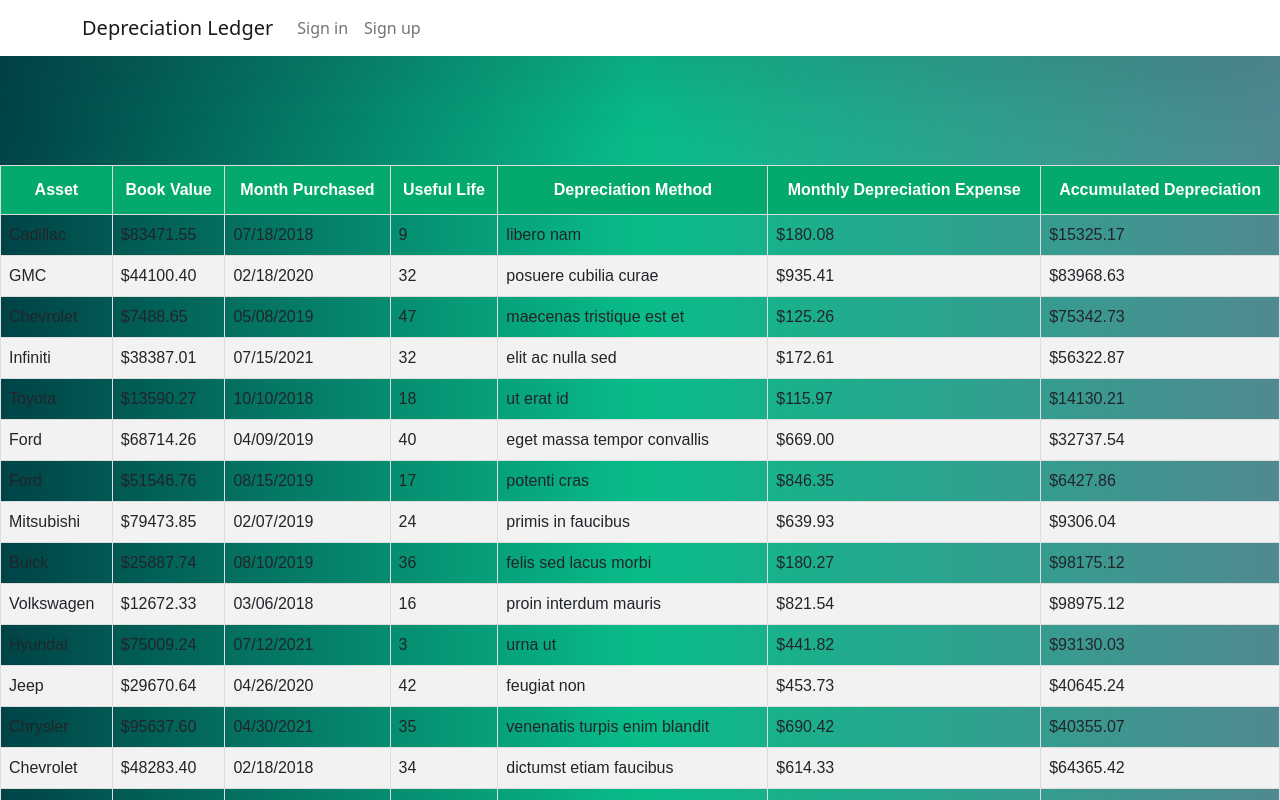
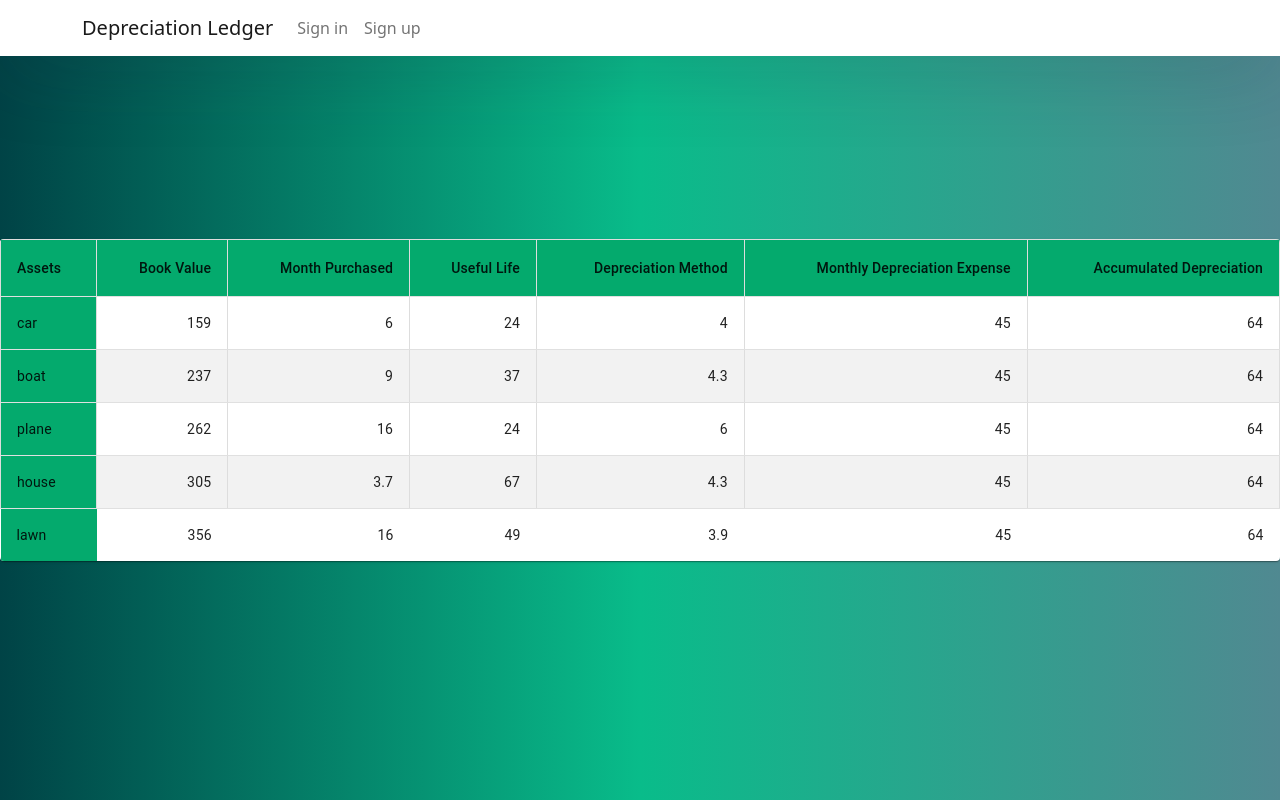
Before and after one commit to Vandy-P3/Subsidiary-Ledger, a React (Create React App) app in the folder sub-ledger/: page / in a window 1280 px wide. Shown: the top 800 px of the page. Built offline with nearby package versions, Linux system fonts and the light colour scheme.

Commit message:
table looks even better, makes more sense

```diff
--- a/sub-ledger/package.json
+++ b/sub-ledger/package.json
@@ -3,12 +3,16 @@
   "version": "0.1.0",
   "private": true,
   "dependencies": {
+    "@emotion/react": "^11.4.1",
+    "@emotion/styled": "^11.3.0",
     "@material-ui/core": "^4.12.3",
+    "@mui/material": "^5.0.0",
     "@testing-library/jest-dom": "^5.14.1",
     "@testing-library/react": "^11.2.7",
     "@testing-library/user-event": "^12.8.3",
     "aws-amplify": "^4.2.9",
     "bootstrap": "^5.1.1",
+    "material-table": "^1.69.3",
     "react": "^17.0.2",
     "react-bootstrap": "^2.0.0-beta.6",
     "react-dom": "^17.0.2",
--- a/sub-ledger/src/App.js
+++ b/sub-ledger/src/App.js
@@ -5,7 +5,7 @@
 
 import Login from "./components/login/login.component";
 import SignUp from "./components/signup/signup.component";
-import BasicTable from "./components/BasicTable";
+import HomePage from "./components/homePage/homePage.component";
 
 
 
@@ -38,7 +38,7 @@
         <div className="outer">
           <div className="inner">
             <Switch>
-              <Route exact path="/" component={BasicTable} />
+              <Route exact path="/" component={HomePage} />
               <Route path="/sign-in" component={Login} />
               <Route path="/sign-up" component={SignUp} />
             </Switch>
--- a/sub-ledger/src/components/BasicTable.js
+++ b/sub-ledger/src/components/BasicTable.js
@@ -1,49 +1,49 @@
-import React, { useMemo } from "react";
-import { useTable } from "react-table";
-import MOCK_DATA from "./MOCK_DATA.json";
-import { COLUMNS } from "./columns";
-import './table.css';
+// import React, { useMemo } from "react";
+// import { useTable } from "react-table";
+// import MOCK_DATA from "./MOCK_DATA.json";
+// import { COLUMNS } from "./columns";
+// import './table.css';
 
-export const BasicTable = () => {
-  const columns = useMemo(() => COLUMNS, []);
-  const data = useMemo(() => MOCK_DATA, []);
+// export const BasicTable = () => {
+//   const columns = useMemo(() => COLUMNS, []);
+//   const data = useMemo(() => MOCK_DATA, []);
 
-  const tableInstance = useTable({
-    columns,
-    data,
-  });
+//   const tableInstance = useTable({
+//     columns,
+//     data,
+//   });
 
-  const { getTableProps, getTableBodyProps, headerGroups, rows, prepareRow } =
-    tableInstance;
+//   const { getTableProps, getTableBodyProps, headerGroups, rows, prepareRow } =
+//     tableInstance;
 
-  return (
-    <table className="tables" {...getTableProps()}>
-      <thead>
-        {headerGroups.map((headerGroup) => (
-          <tr {...headerGroup.getHeaderGroupProps()}>
-            {headerGroup.headers.map((column) => (
-              <th {...column.getHeaderProps()}>
-                {column.render("Header")}
-              </th>
-            ))}
-          </tr>
-        ))}
-      </thead>
-      <tbody {...getTableBodyProps()}>
-        {rows.map((row) => {
-          prepareRow(row);
-          return (
-            <tr {...row.getRowProps()}>
-              {row.cells.map((cell) => {
-                return <td {...cell.getCellProps()}>{cell.render("Cell")}</td>;
-              })}
-            </tr>
-          );
-        })}
-      </tbody>
-    </table>
-  );
-};
+//   return (
+//     <table className="tables" {...getTableProps()}>
+//       <thead>
+//         {headerGroups.map((headerGroup) => (
+//           <tr {...headerGroup.getHeaderGroupProps()}>
+//             {headerGroup.headers.map((column) => (
+//               <th {...column.getHeaderProps()}>
+//                 {column.render("Header")}
+//               </th>
+//             ))}
+//           </tr>
+//         ))}
+//       </thead>
+//       <tbody {...getTableBodyProps()}>
+//         {rows.map((row) => {
+//           prepareRow(row);
+//           return (
+//             <tr {...row.getRowProps()}>
+//               {row.cells.map((cell) => {
+//                 return <td {...cell.getCellProps()}>{cell.render("Cell")}</td>;
+//               })}
+//             </tr>
+//           );
+//         })}
+//       </tbody>
+//     </table>
+//   );
+// };
 
 
-export default BasicTable;
+// export default BasicTable;
--- a/sub-ledger/src/components/columns.js
+++ b/sub-ledger/src/components/columns.js
@@ -1,30 +1,30 @@
-export const COLUMNS = [
-    {
-        Header: 'Asset',
-        accessor: 'name'
-    },
-    {
-        Header: 'Book Value',
-        accessor: 'bookValue'
-    },
-    {
-        Header: 'Month Purchased',
-        accessor: 'monthPurchased'
-    },
-    {
-        Header: 'Useful Life',
-        accessor: 'usefulLife'
-    },
-    {
-        Header: 'Depreciation Method',
-        accessor: 'depreciationMethod'
-    },
-    {
-        Header: 'Monthly Depreciation Expense',
-        accessor: 'monthlyDepreciationExpense'
-    },
-    {
-        Header: 'Accumulated Depreciation',
-        accessor: 'accumulatedDepreciation'
-    }
-]
+// export const COLUMNS = [
+//     {
+//         Header: 'Asset',
+//         accessor: 'name'
+//     },
+//     {
+//         Header: 'Book Value',
+//         accessor: 'bookValue'
+//     },
+//     {
+//         Header: 'Month Purchased',
+//         accessor: 'monthPurchased'
+//     },
+//     {
+//         Header: 'Useful Life',
+//         accessor: 'usefulLife'
+//     },
+//     {
+//         Header: 'Depreciation Method',
+//         accessor: 'depreciationMethod'
+//     },
+//     {
+//         Header: 'Monthly Depreciation Expense',
+//         accessor: 'monthlyDepreciationExpense'
+//     },
+//     {
+//         Header: 'Accumulated Depreciation',
+//         accessor: 'accumulatedDepreciation'
+//     }
+// ]
--- a/sub-ledger/src/components/homePage/homePage.component.js
+++ b/sub-ledger/src/components/homePage/homePage.component.js
@@ -1,30 +1,59 @@
-// export const COLUMNS = [
-//     {
-//         Header: 'Asset',
-//         accessor: 'name'
-//     },
-//     {
-//         Header: 'Book Value',
-//         accessor: 'bookValue'
-//     },
-//     {
-//         Header: 'Month Purchased',
-//         accessor: 'monthPurchased'
-//     },
-//     {
-//         Header: 'Useful Life',
-//         accessor: 'usefulLife'
-//     },
-//     {
-//         Header: 'Depreciation Method',
-//         accessor: 'depreciationMethod'
-//     },
-//     {
-//         Header: 'Monthly Depreciation Expense',
-//         accessor: 'monthlyDepreciationExpense'
-//     },
-//     {
-//         Header: 'Accumulated Depreciation',
-//         accessor: 'accumulatedDepreciation'
-//     }
-// ]
+import * as React from 'react';
+import Table from '@mui/material/Table';
+import TableBody from '@mui/material/TableBody';
+import TableCell from '@mui/material/TableCell';
+import TableContainer from '@mui/material/TableContainer';
+import TableHead from '@mui/material/TableHead';
+import TableRow from '@mui/material/TableRow';
+import Paper from '@mui/material/Paper';
+import '../../components/table.css';
+
+function createData(name, bookValue, monthPurchased, usefulLife, depreciationMethod, monthlyDepExp, accumulatedDepreciation) {
+  return { name, bookValue, monthPurchased, usefulLife, depreciationMethod, monthlyDepExp, accumulatedDepreciation };
+}
+
+const rows = [
+  createData('car', 159, 6.0, 24, 4.0, 45, 64),
+  createData('boat', 237, 9.0, 37, 4.3, 45, 64),
+  createData('plane', 262, 16.0, 24, 6.0, 45, 64),
+  createData('house', 305, 3.7, 67, 4.3, 45, 64),
+  createData('lawn', 356, 16.0, 49, 3.9, 45, 64),
+];
+
+export default function BasicTable() {
+  return (
+    <TableContainer component={Paper}>
+      <Table sx={{ minWidth: 650 }} aria-label="simple table">
+        <TableHead>
+          <TableRow>
+            <TableCell>Assets</TableCell>
+            <TableCell align="right">Book Value</TableCell>
+            <TableCell align="right">Month Purchased</TableCell>
+            <TableCell align="right">Useful Life</TableCell>
+            <TableCell align="right">Depreciation Method</TableCell>
+            <TableCell align="right">Monthly Depreciation Expense</TableCell>
+            <TableCell align="right">Accumulated Depreciation</TableCell>
+          </TableRow>
+        </TableHead>
+        <TableBody>
+          {rows.map((row) => (
+            <TableRow
+              key={row.name}
+              sx={{ '&:last-child td, &:last-child th': { border: 0 } }}
+            >
+              <TableCell component="th" scope="row">
+                {row.name}
+              </TableCell>
+              <TableCell align="right">{row.bookValue}</TableCell>
+              <TableCell align="right">{row.monthPurchased}</TableCell>
+              <TableCell align="right">{row.usefulLife}</TableCell>
+              <TableCell align="right">{row.depreciationMethod}</TableCell>
+              <TableCell align="right">{row.monthlyDepExp}</TableCell>
+              <TableCell align="right">{row.accumulatedDepreciation}</TableCell>
+            </TableRow>
+          ))}
+        </TableBody>
+      </Table>
+    </TableContainer>
+  );
+}
```
Also changed, not shown: 1 other file (tests, documents, lock files or other folders).
